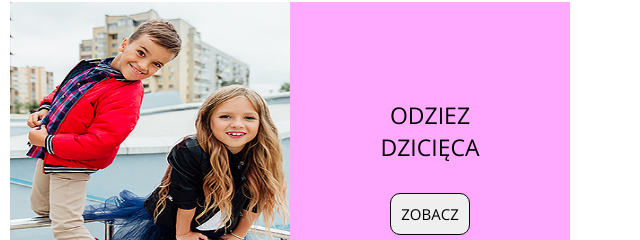
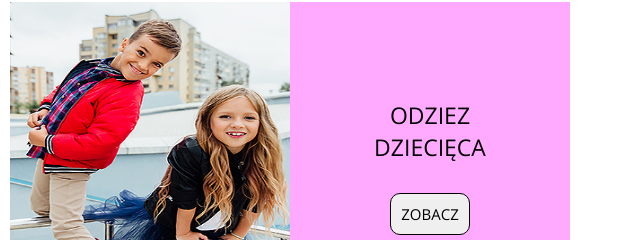
Before and after one commit to Paula066/Skyshop, a website: page index.html in a window 1280 px wide. Shown: the part 1274-1514 px from the top of the page, 640-1280 px from the left. Drawn offline with nearby package versions, Linux system fonts and the light colour scheme.

Commit message:
fix text

```diff
--- a/index.html
+++ b/index.html
@@ -88,7 +88,7 @@
             <div class="banners-item" style="background-image: url('./img/img4.png'); background-color: #faf;">
                 <div class="banners-item-info">
                     <span class="banners-item-info-text">odziez</span>
-                    <span class="banners-item-info-text">dzicięca</span>
+                    <span class="banners-item-info-text">dziecięca</span>
                     <button class="btn" type="button">zobacz</button>
                 </div>
             </div>
```
